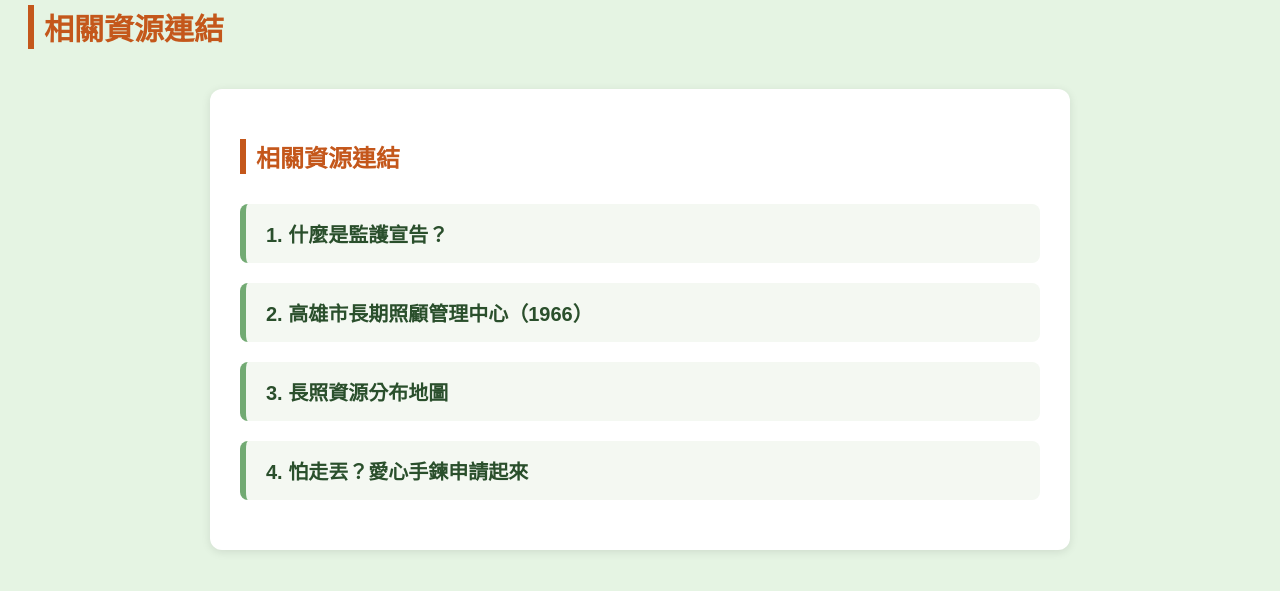
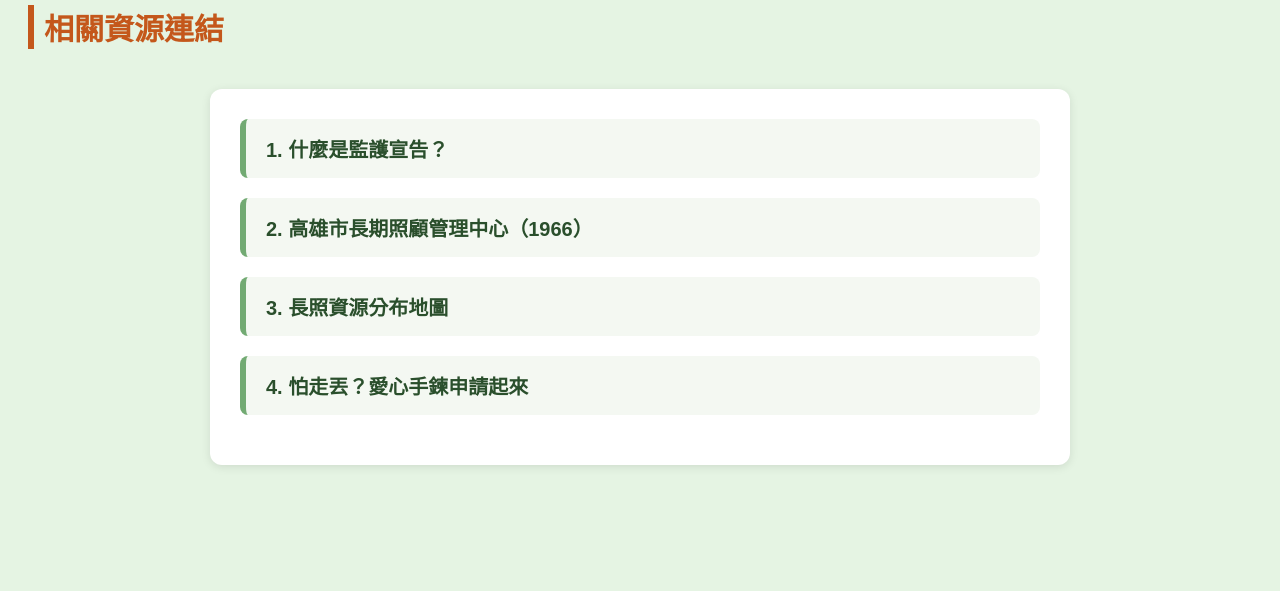
Before and after one commit to 91122209/Dementiacare, a website: page link.html in a window 1280 px wide. Shown: the part 135-726 px from the top of the page. Drawn offline with Linux system fonts and the light colour scheme.

Commit message:
Update link.html

```diff
--- a/link.html
+++ b/link.html
@@ -127,7 +127,6 @@
 
   <!-- 內容 -->
   <div class="container">
-    <h2 class="section-title">相關資源連結</h2>
 
     <div class="link-item">
       <a href="https://www.judicial.gov.tw/tw/cp-1654-2744-8b004-1.html" target="_blank">1. 什麼是監護宣告？</a>
```
